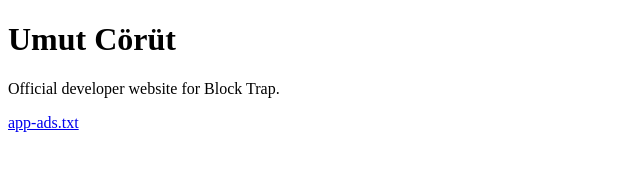
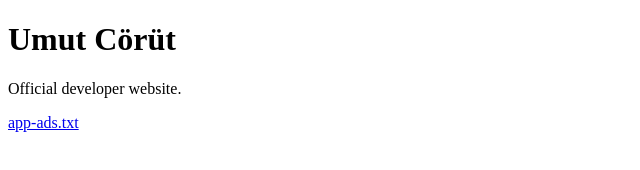
Before and after one commit to umutcrt/umutcrt.github.io, a plain HTML site: page index.html in a window 1280 px wide. Shown: the whole page, without its empty margins (0-640 px from the left). Drawn offline with Linux system fonts and the light colour scheme.

Commit message:
Update index.html

```diff
--- a/index.html
+++ b/index.html
@@ -7,7 +7,7 @@
 </head>
 <body>
   <h1>Umut Cörüt</h1>
-  <p>Official developer website for Block Trap.</p>
+  <p>Official developer website.</p>
   <p><a href="/app-ads.txt">app-ads.txt</a></p>
 </body>
 </html>
```
